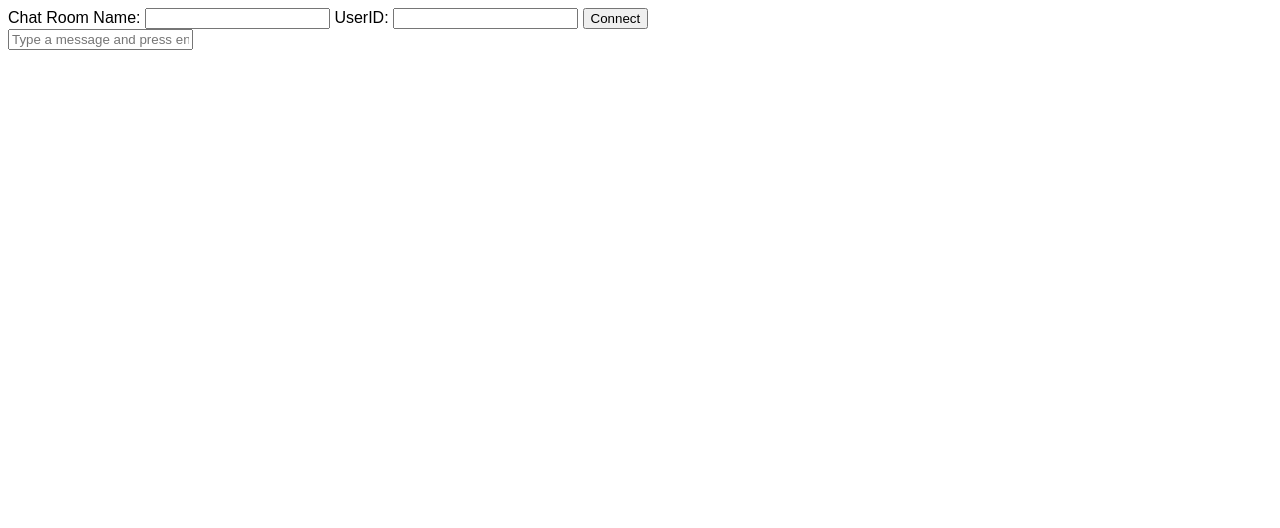
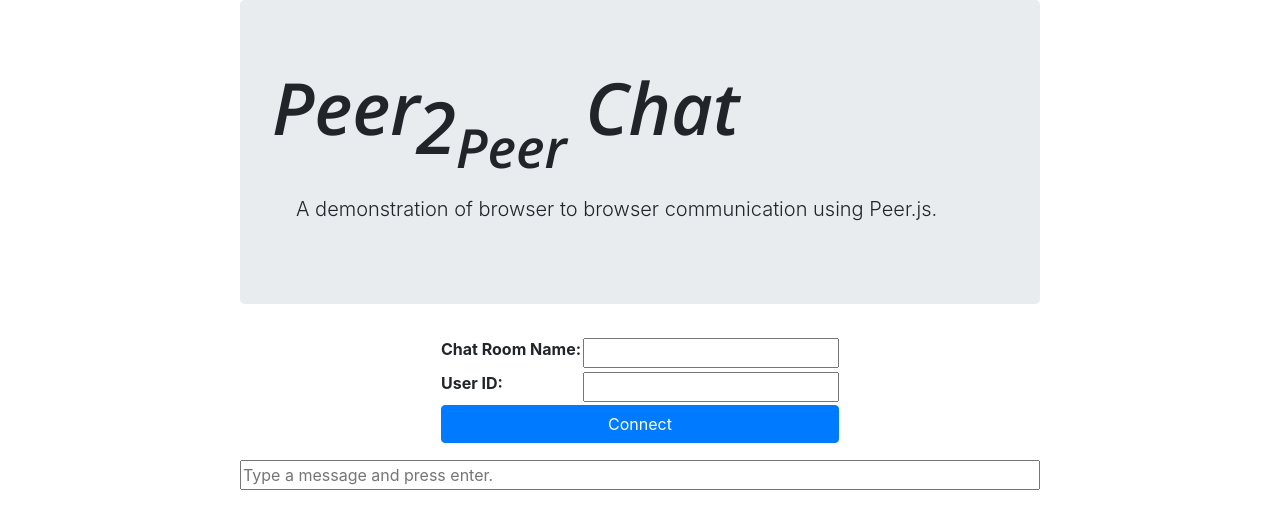
Before and after one commit to ElizabethHudnott/peerjs-groups, a plain HTML site: page index.html in a window 1280 px wide. Drawn offline with nearby package versions, Linux system fonts and the light colour scheme.

Commit message:
UI Stuff

```diff
--- a/css/chat.css
+++ b/css/chat.css
@@ -1,9 +1,14 @@
-body {
-	font-family: sans-serif;
+.raised-title {
+	vertical-align: 0.5ex;
+	margin-right: -0.05em;
+}
+
+#chat {
+	flex-shrink: 1;
+	overflow: auto;
 }
 
 .chat {
-	margin-bottom: 0.4em;
 	line-height: 1.4;
 }
 
@@ -16,3 +21,7 @@
 .system-message {
 	font-style: italic;
 }
+
+#message {
+	resize: none;
+}
--- /dev/null
+++ b/css/site.css
@@ -0,0 +1,15 @@
+@import url('https://fonts.googleapis.com/css?family=Open+Sans:600i');
+
+.app-container {
+	height: 100vh;
+	margin: 0 auto;
+	max-width: 800px;
+}
+
+.display-3 {
+	font-family: "Open Sans", sans-serif;
+}
+
+.lead {
+	margin-left: 1.5rem;
+}
--- a/index.html
+++ b/index.html
@@ -1,27 +1,53 @@
 <!DOCTYPE html>
 <html>
 	<head>
-		<title>Peer-to-Peer Communication Demo</title>
+		<title>Peer2Peer Chat</title>
 		<meta name="viewport" content="width=device-width, initial-scale=1, shrink-to-fit=no">
+		<link rel="stylesheet" href="https://maxcdn.bootstrapcdn.com/bootstrap/4.0.0/css/bootstrap.min.css" integrity="sha384-Gn5384xqQ1aoWXA+058RXPxPg6fy4IWvTNh0E263XmFcJlSAwiGgFAW/dAiS6JXm" crossorigin="anonymous"/>
+		<link rel="stylesheet" href="css/site.css"/>
 		<link rel="stylesheet" href="css/chat.css"/>
 	</head>
 	<body>
-		<div id="connection-setup">
-			<label>
-				Chat Room Name:
-				<input type="text" id="session-id"/>
-			</label>
-			<label>
-				UserID:
-				<input type="text" id="user-id"/>
-			</label>
-			<button type="button" id="connect-btn">Connect</button>
+		<div class="app-container d-flex flex-column">
+			<div class="jumbotron">
+				<h1 class="display-3 mb-4">
+					<span class="raised-title">Peer</span>2<sub>Peer</sub>
+					<span class="raised-title">Chat</span>
+				</h1>
+				<p class="lead">
+					A demonstration of browser to browser communication using Peer.js.
+				</p>
+			</div>
+
+			<table id="connection-setup" class="mx-auto">
+				<tr>
+					<th>
+						<label for="session-id">Chat Room Name:</label>
+					</th>
+					<td>
+						<input type="text" id="session-id"/>
+					</td>
+				</tr>
+				<tr>
+					<th>
+						<label for="user-id">User ID:</label>
+					</th>
+					<td>
+						<input type="text" id="user-id"/>
+					</td>
+				</tr>
+				<tr>
+					<td colspan="2">
+					<button type="button" id="connect-btn" class="btn btn-primary btn-block">Connect</button>
+				</tr>
+			</table>
+			<div id="chat" class="mt-3"></div>
+			<textarea id="message" rows="1" class="w-100" placeholder="Type a message and press enter."></textarea>
 		</div>
-		<div id="chat">
-		</div>
-		<input type="text" id="message" placeholder="Type a message and press enter."/>
 
 		<script src="https://code.jquery.com/jquery-3.3.1.min.js" integrity="sha256-FgpCb/KJQlLNfOu91ta32o/NMZxltwRo8QtmkMRdAu8=" crossorigin="anonymous"></script>
+		<script src="https://cdnjs.cloudflare.com/ajax/libs/popper.js/1.12.9/umd/popper.min.js" integrity="sha384-ApNbgh9B+Y1QKtv3Rn7W3mgPxhU9K/ScQsAP7hUibX39j7fakFPskvXusvfa0b4Q" crossorigin="anonymous"></script>
+		<script src="https://maxcdn.bootstrapcdn.com/bootstrap/4.0.0/js/bootstrap.min.js" integrity="sha384-JZR6Spejh4U02d8jOt6vLEHfe/JQGiRRSQQxSfFWpi1MquVdAyjUar5+76PVCmYl" crossorigin="anonymous"></script>
 		<script src="http://cdn.peerjs.com/0.3/peer.min.js"></script>
 		<script src="js/peer-comms.js"></script>
 		<script src="js/chat.js"></script>
--- a/js/chat.js
+++ b/js/chat.js
@@ -70,18 +70,28 @@
 	})
 });
 
+messageBox.on('input', function (event) {
+    $(this).height(0).height(this.scrollHeight);
+});
+
 messageBox.on('keyup', function (event) {
 	var textToSend, escapedText;
-	if (event.keyCode === 13) {
+	if (event.key === 'Enter') {
+		if (event.ctrlKey) {
+			messageBox.val(messageBox.val() + '\n');
+			messageBox.height(0).height(this.scrollHeight);
+		} else {
 			textToSend = messageBox.val();
 			escapedText = escapeHTML(textToSend);
+			messageBox.css('height', '');
 			$("#chat").append(`
 				<div class="chat">
 					<span class="user-id">${userID}:</span>
 					<pre>${escapedText}</pre>
 				</div>
 			`);
+			messageBox.val('');
 			p2p.send(textToSend);
-		messageBox.val('');
+		}
 	}
 });
--- a/js/peer-comms.js
+++ b/js/peer-comms.js
@@ -1,10 +1,10 @@
 "use strict";
 /* TODO
+ *	* Disconnect peers who send malformed messages.
  *  * Ask for permission before accepting new peers.
  *	* Defer connected event until all connections to all peers in the group have been attempted.
  *	* Add method to get the userIDs present in the session.
  *	* Document code.
- *	* Connections between peers timing out?
  *	* Add method to disconnect from a session.
  *	* Add method to disconnect from a particular peer. (Decide individually? Vote?)
  *	* Handle calling connect twice.
```
Lines whose indentation alone changed are shown as unchanged.
